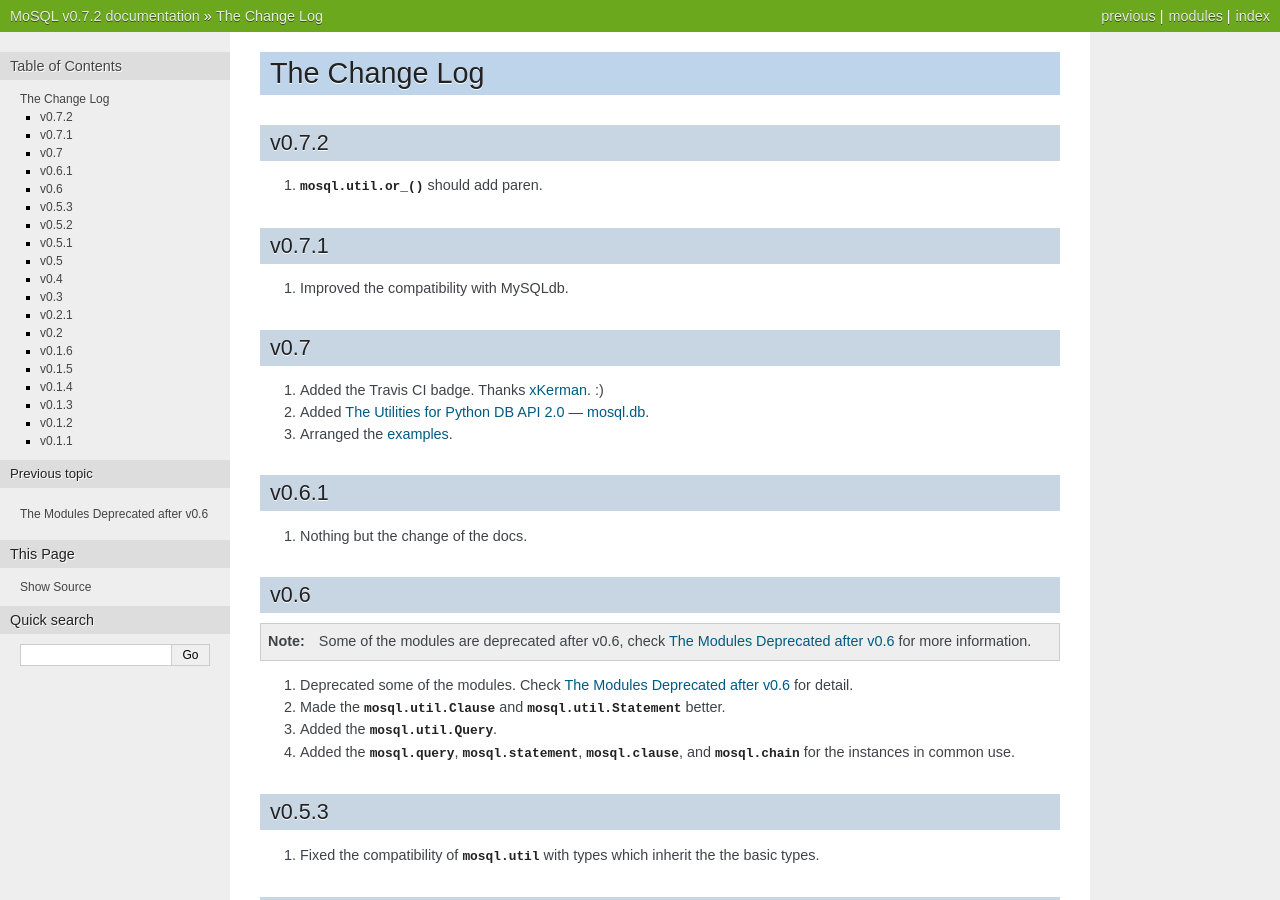
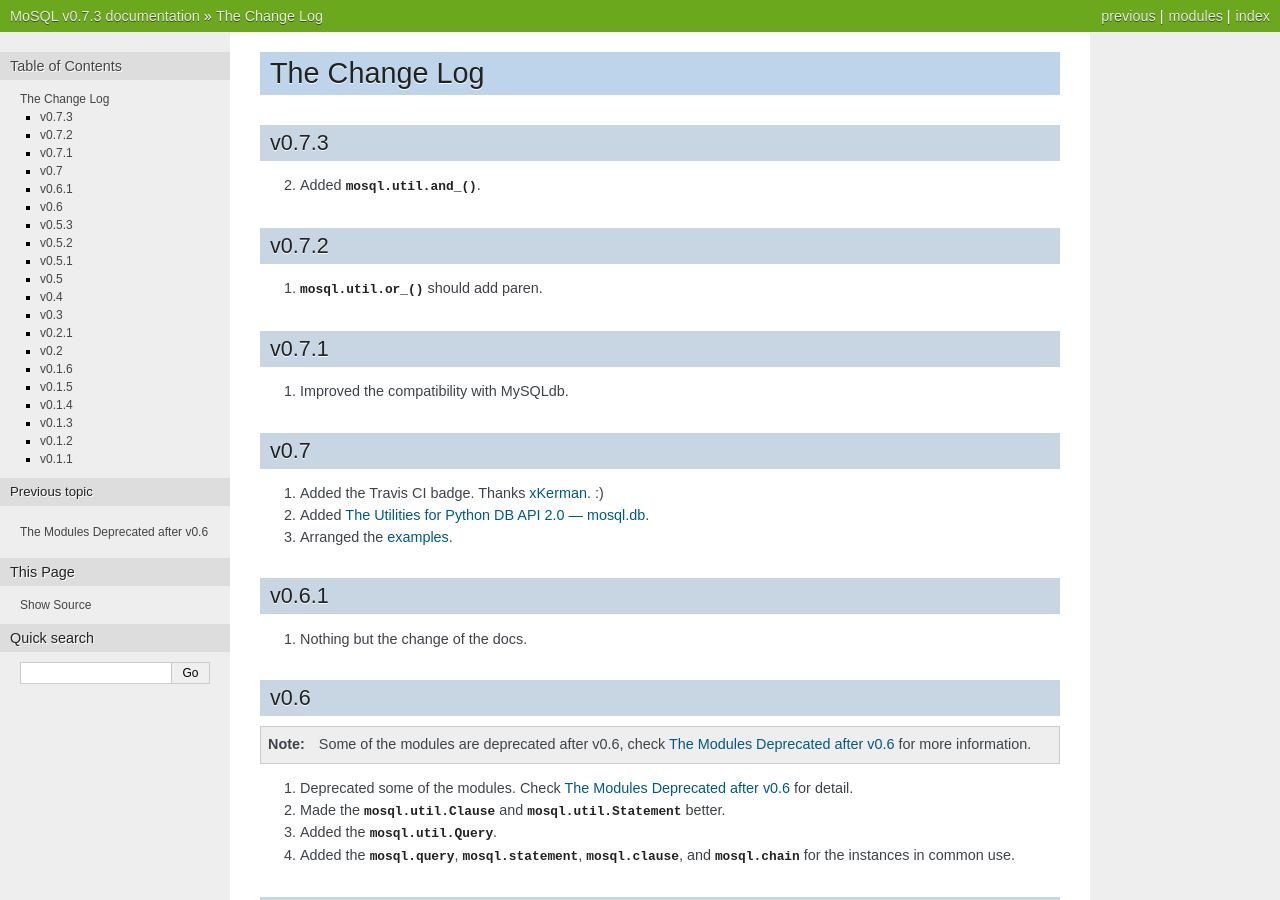
Before and after one commit to moskytw/mosql, a Sphinx documentation site: the page built from docs/changes.rst, in a window 1280 px wide and 900 px high. Built offline with Sphinx 7.4.7, drawn with Linux system fonts in a browser that asks for light colours; some of the changed text lies outside the part shown.

Commit message:
changed version to 0.7.3

```diff
--- a/docs/changes.rst
+++ b/docs/changes.rst
@@ -1,5 +1,10 @@
 The Change Log
 ==============
+
+v0.7.3
+------
+
+2. Added :func:`mosql.util.and_`.
 
 v0.7.2
 ------
--- a/mosql/__init__.py
+++ b/mosql/__init__.py
@@ -1,4 +1,4 @@
 # -*- coding: utf-8 -*-
 
 __author__ = "Mosky <http://mosky.tw>"
-__version__ = '0.7.2'
+__version__ = '0.7.3'
```
